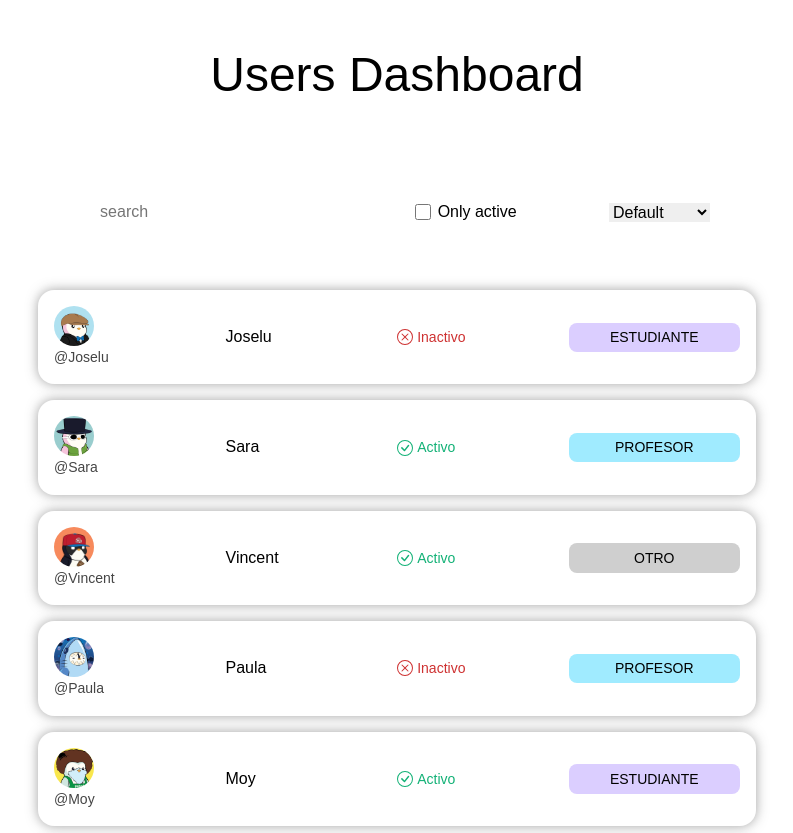
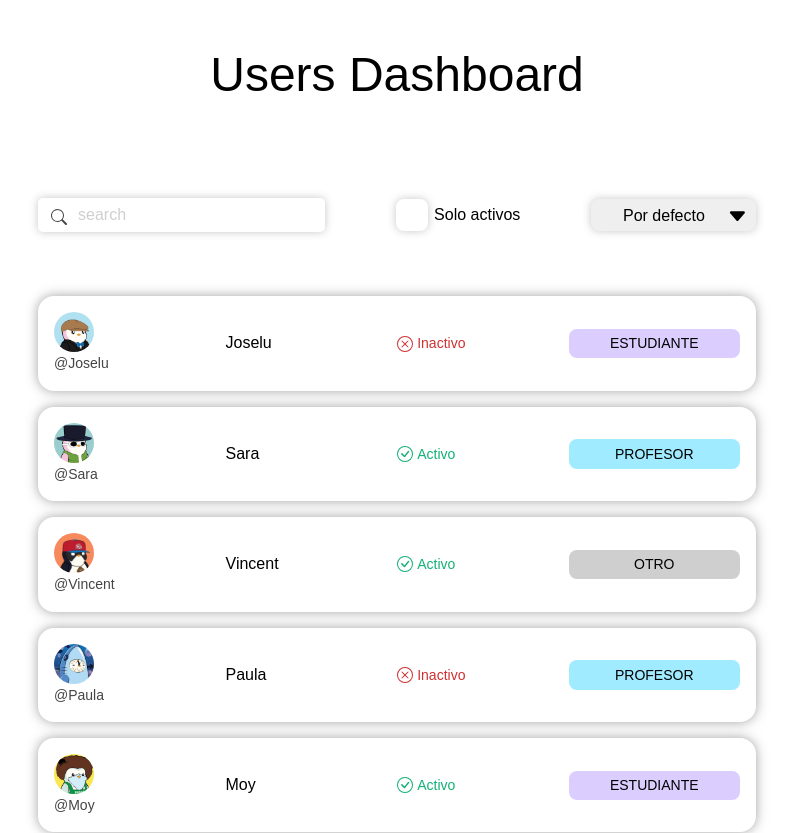
Before and after one commit to JoseIu/users-dashboard-react, a React (Vite) app: page / in a window 1280 px wide. Shown: the top 833 px of the page, without its empty margins (243-1036 px from the left). Built offline with nearby package versions, Linux system fonts and the light colour scheme; a web font is replaced by a local one.

Commit message:
importing all components form

```diff
--- a/src/components/user-filters/UserFilters.jsx
+++ b/src/components/user-filters/UserFilters.jsx
@@ -1,3 +1,6 @@
+import CheckBox from '../form/checkbox/CheckBox';
+import InputSearh from '../form/input-search/InputSearch';
+import Select from '../form/select/Select';
 import style from './UserFilters.module.css';
 
 const UserFilters = ({
@@ -9,31 +12,28 @@ const UserFilters = ({
 	setSort,
 }) => (
 	<form className={style.form}>
-		<input
-			className={style.form__search}
-			type='text'
+		<InputSearh
 			placeholder='search'
 			value={search}
 			onChange={(e) => setSearch(e.target.value)}
 		/>
-		<label className={style.form__active} htmlFor='active'>
-			<input
-				className={style.form__checkbox}
-				type='checkbox'
-				name='active'
-				id='active'
+
+		<div className={style.form__active}>
+			<CheckBox
 				checked={onlyActive}
 				onChange={(e) => setOnlyActive(e.target.checked)}
 			/>
-			Only active
-		</label>
+			<span>Solo activos</span>
+		</div>
 
-		<select value={sort} onChange={(e) => setSort(Number(e.target.value))}>
-			<option value={0}>Default</option>
-			<option value={1}>Sort</option>
-			<option value={2}>Only Active</option>
-		</select>
+		<Select value={sort} onChange={(e) => setSort(Number(e.target.value))}>
+			<option value={0}>Por defecto</option>
+			<option value={1}>Por nombre</option>
+			<option value={2}>Por rol</option>
+			<option disabled={onlyActive} value={3}>
+				Por activación
+			</option>
+		</Select>
 	</form>
 );
-
 export default UserFilters;
--- a/src/components/user-filters/UserFilters.module.css
+++ b/src/components/user-filters/UserFilters.module.css
@@ -1,19 +1,12 @@
 .form {
 	display: flex;
 	align-items: center;
-	justify-content: space-around;
+	justify-content: space-between;
 }
 
-.form__search {
-	padding: 0.3em 1em;
-	border-radius: 0.3em;
-}
 .form__active {
 	display: flex;
 	align-items: center;
+
 	gap: 0.4em;
 }
-.form__checkbox {
-	width: 1em;
-	height: 1em;
-}
```
